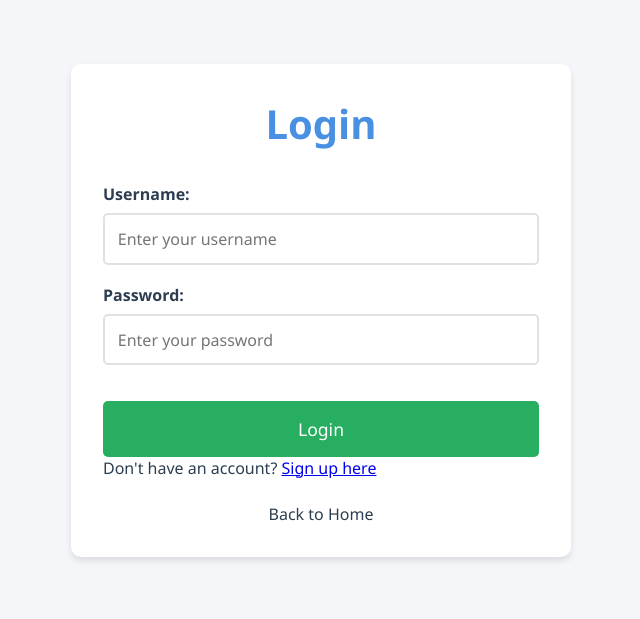
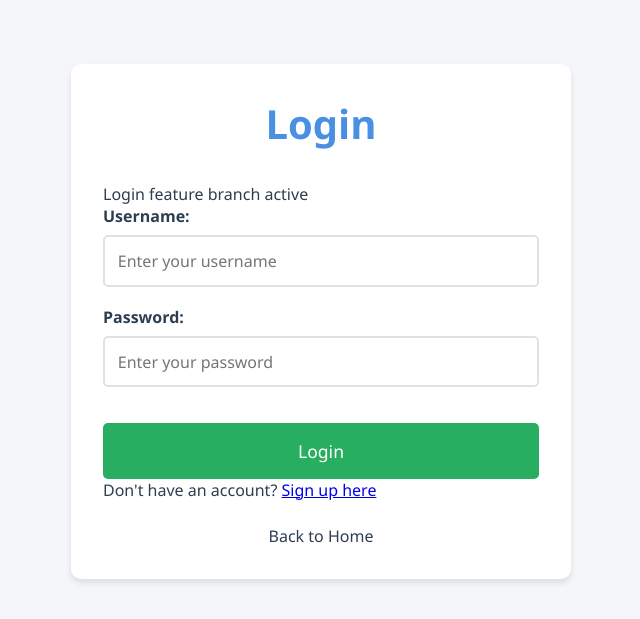
Before and after one commit to onkar69483/DevOpsLab3, a Flask app: page /login in a window 1280 px wide. Shown: the top 619 px of the page, without its empty margins (319-959 px from the left). Run offline with Flask 2, Linux system fonts and the light colour scheme.

Commit message:
Add paragraph tag for login

```diff
--- a/ESE/Task2/templates/login.html
+++ b/ESE/Task2/templates/login.html
@@ -5,6 +5,7 @@
 {% block content %}
 <div class="container">
     <h1>Login</h1>
+    <p>Login feature branch active</p>
     <form method="POST" action="{{ url_for('login') }}">
         <div class="form-group">
             <label>Username:</label>
```
